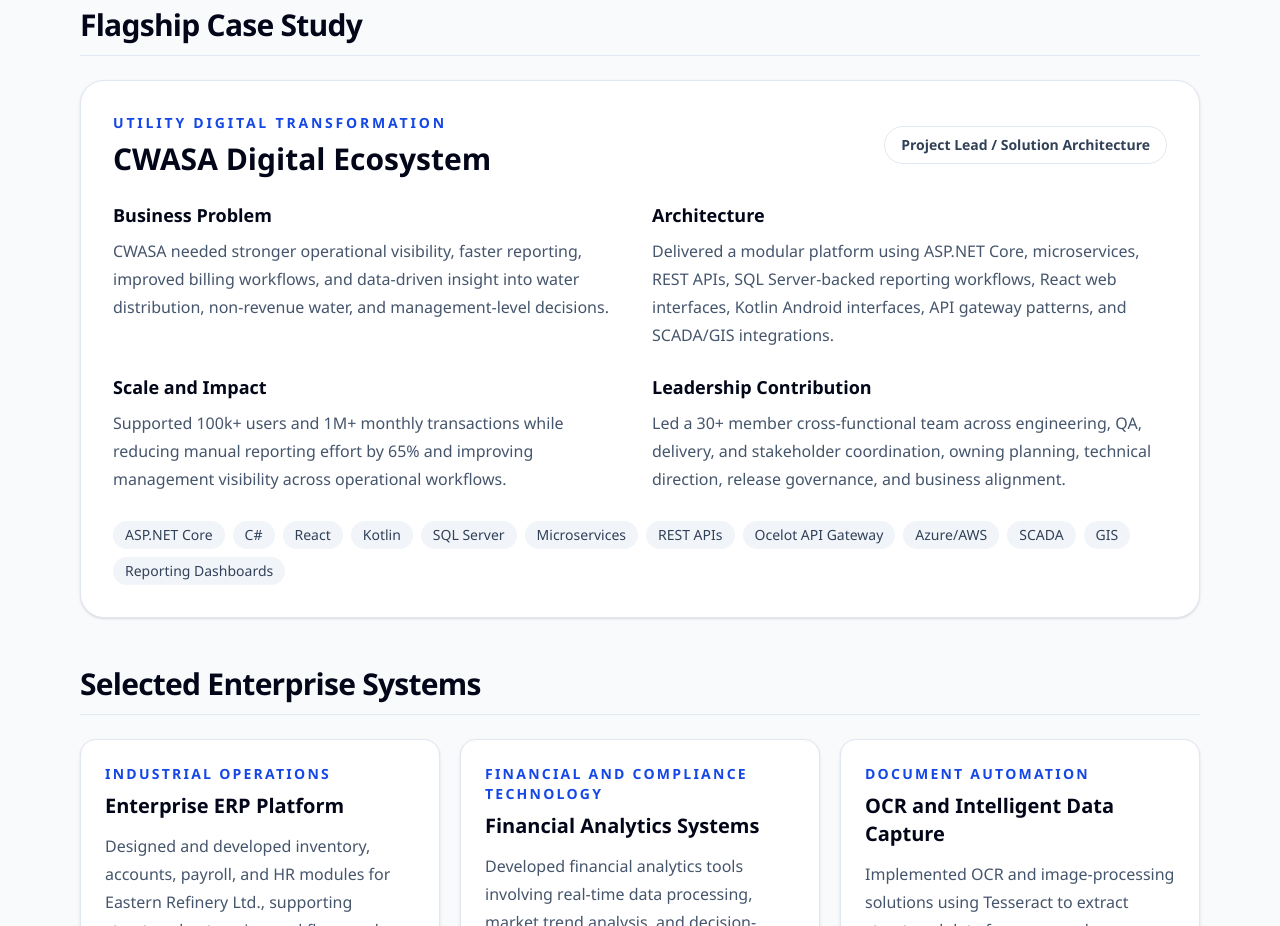
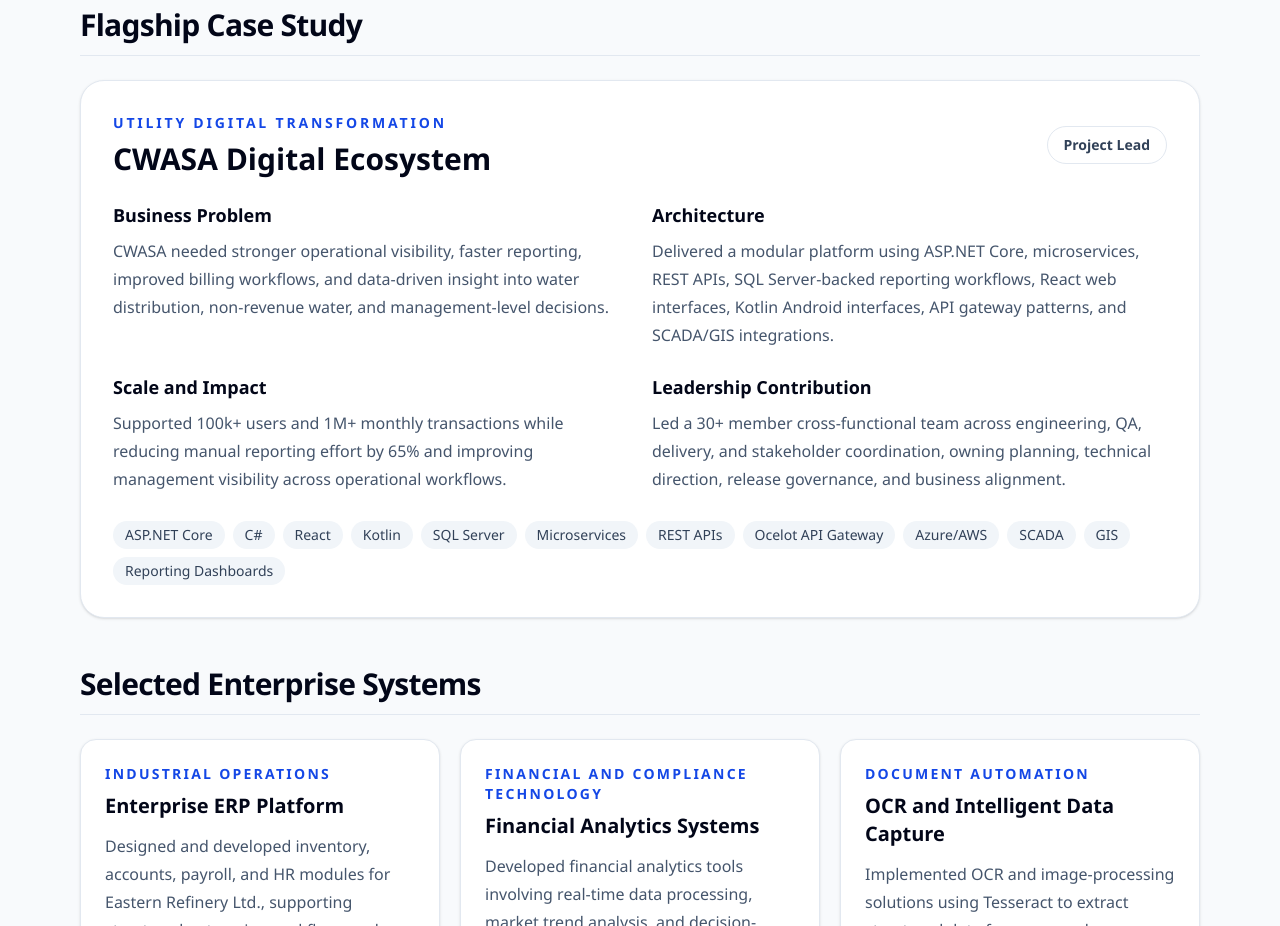
Before and after one commit to i-am-shams/my-portfolio, a Next.js app: page / in a window 1280 px wide. Shown: the part 1760-2686 px from the top of the page. Built offline with nearby package versions, Linux system fonts and the light colour scheme.

Commit message:
chore: add js-yaml dependency and update role description in index.js

```diff
--- a/package.json
+++ b/package.json
@@ -11,6 +11,7 @@
   },
   "dependencies": {
     "@heroicons/react": "^2.2.0",
+    "js-yaml": "^5.2.2",
     "next": "^16.2.6",
     "react": "^19.0.0",
     "react-dom": "^19.0.0"
--- a/pages/index.js
+++ b/pages/index.js
@@ -228,7 +228,7 @@
                     </h3>
                   </div>
                   <p className="rounded-full border border-slate-200 px-4 py-2 text-sm font-semibold text-slate-700 dark:border-slate-700 dark:text-slate-200">
-                    Project Lead / Solution Architecture
+                    Project Lead
                   </p>
                 </div>
 
```
Also changed, not shown: 1 other file (tests, documents, lock files or other folders).
